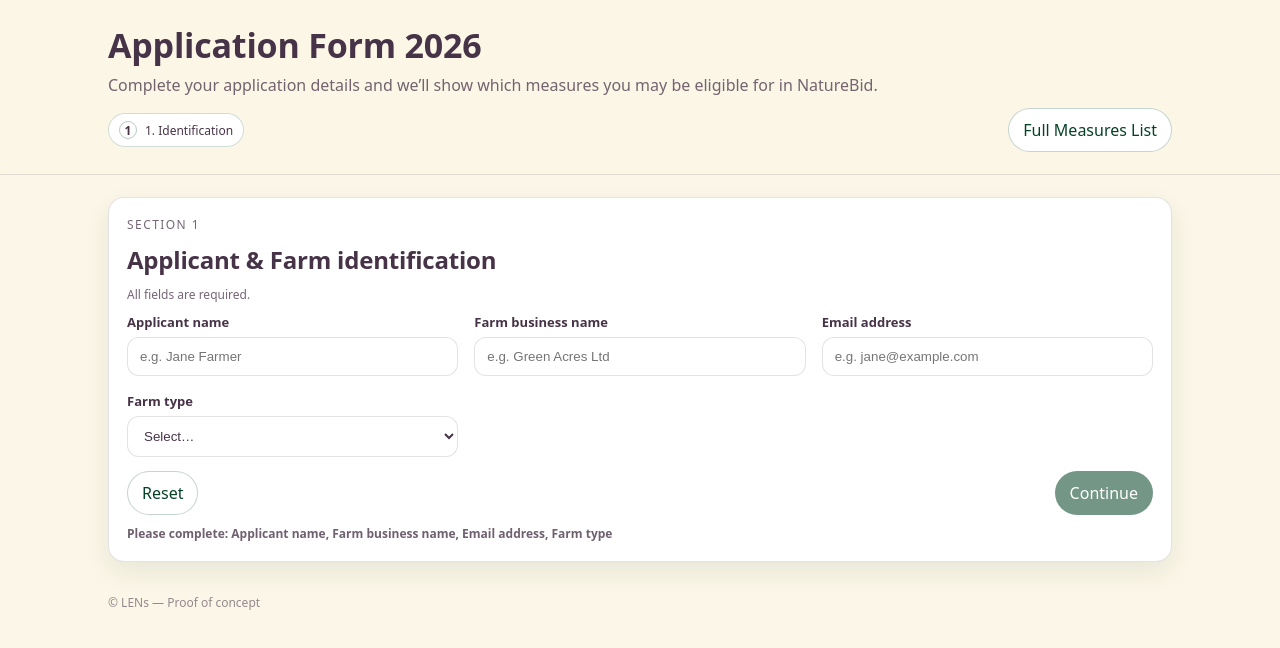
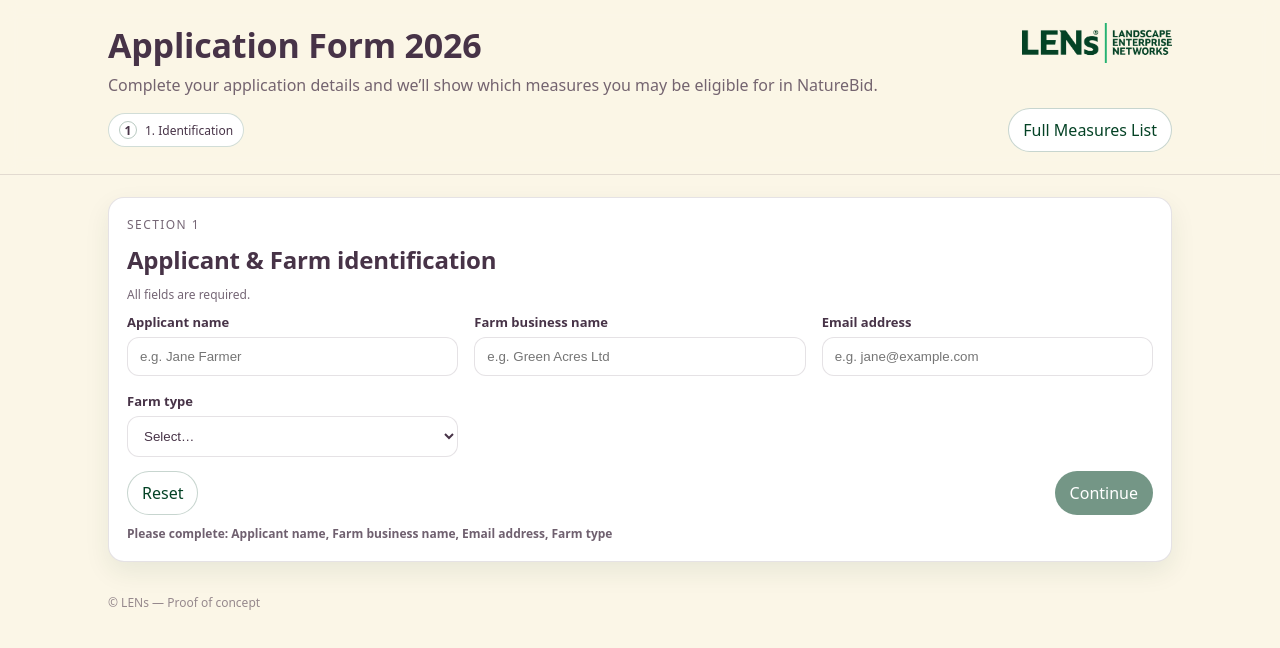
Before and after one commit to haygeo/lens-application-form, a plain HTML site: page index.html in a window 1280 px wide. Drawn offline with Linux system fonts and the light colour scheme; no server answers.

Commit message:
codex changes v2

```diff
--- a/index.html
+++ b/index.html
@@ -13,6 +13,7 @@
 <body>
   <div class="header no-print">
     <div class="container">
+      <img class="brand-logo" src="assets/lens-logo.png" alt="LENs Landscape Enterprise Networks logo">
       <div class="brand">
         <div class="grow">
           <h1>Application Form 2026</h1>
--- a/styles.css
+++ b/styles.css
@@ -35,8 +35,19 @@
     }
 
     .container{max-width:1100px;margin:0 auto;padding:22px 18px}
+    .header .container{position:relative}
 
-    .brand{display:flex;gap:14px;align-items:center}
+    .brand{display:flex;gap:12px;align-items:flex-start}
+    .brand-logo{
+      position:absolute;
+      top:22px;
+      right:18px;
+      height:clamp(28px, 4vw, 42px);
+      width:auto;
+      max-width:clamp(100px, 14vw, 150px);
+      object-fit:contain;
+      z-index:1;
+    }
 
     h1{font-size:clamp(22px,3vw,34px);margin:0 0 6px;letter-spacing:-.2px}
     h2{margin:0 0 10px;letter-spacing:-.2px}
```
Also changed, not shown: assets/lens-logo.png (added).
